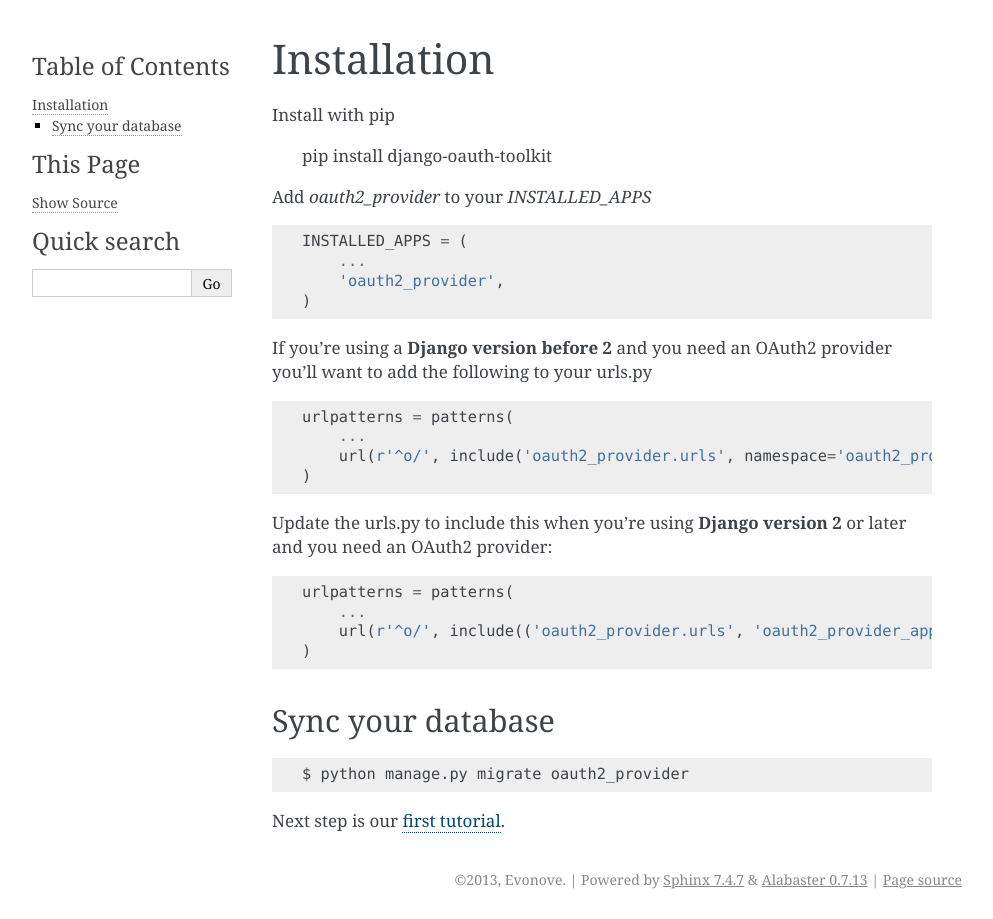
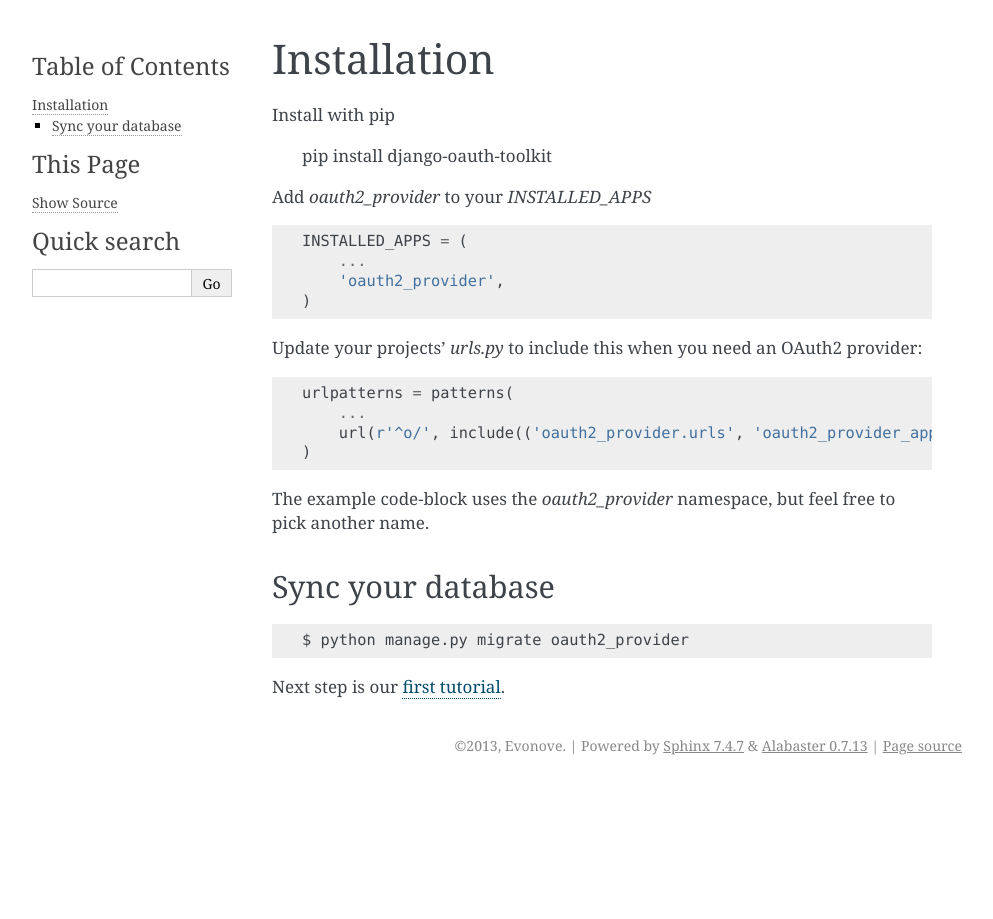
Before and after one commit to jazzband/django-oauth-toolkit, a Sphinx documentation site: the page built from docs/install.rst, in a window 1280 px wide. Shown: the whole page, without its empty margins (148-1141 px from the left). Built offline with Sphinx 7.4.7, drawn with Linux system fonts in a browser that asks for light colours.

Commit message:
Only Django 2

```diff
--- a/docs/install.rst
+++ b/docs/install.rst
@@ -15,16 +15,7 @@
     )
 
 
-If you're using a **Django version before 2** and you need an OAuth2 provider you'll want to add the following to your urls.py
-
-.. code-block:: python
-
-    urlpatterns = patterns(
-        ...
-        url(r'^o/', include('oauth2_provider.urls', namespace='oauth2_provider')),
-    )
-
-Update the urls.py to include this when you're using **Django version 2** or later and you need an OAuth2 provider:
+Update your projects' `urls.py` to include this when you need an OAuth2 provider:
 
 .. code-block:: python
 
@@ -32,6 +23,8 @@
         ...
         url(r'^o/', include(('oauth2_provider.urls', 'oauth2_provider_app', ), namespace='oauth2_provider'), ),
     )
+
+The example code-block uses the `oauth2_provider` namespace, but feel free to pick another name.
 
 
 Sync your database
```
